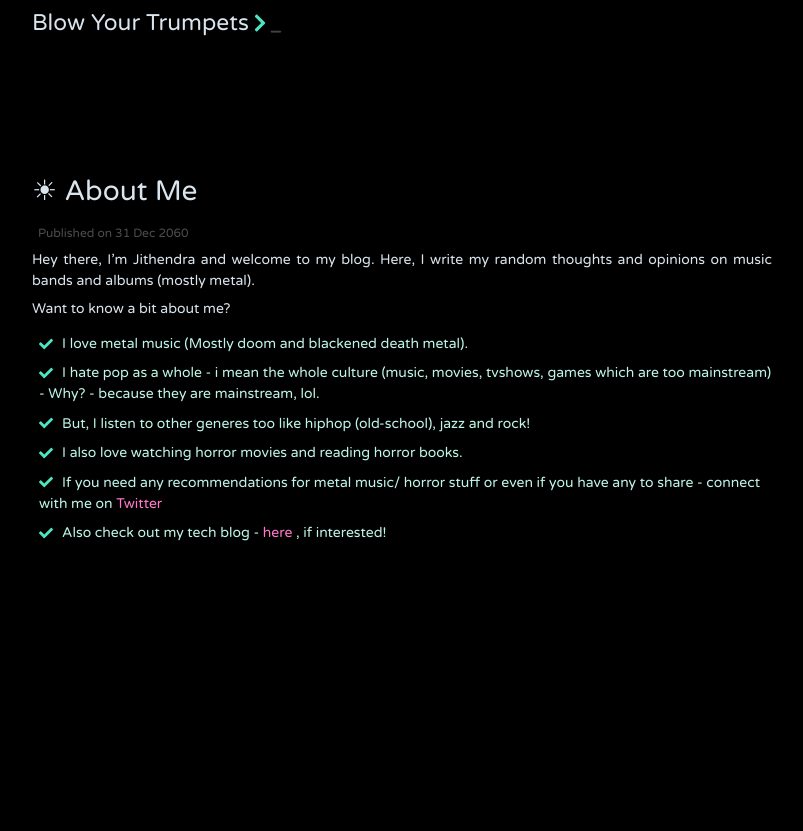
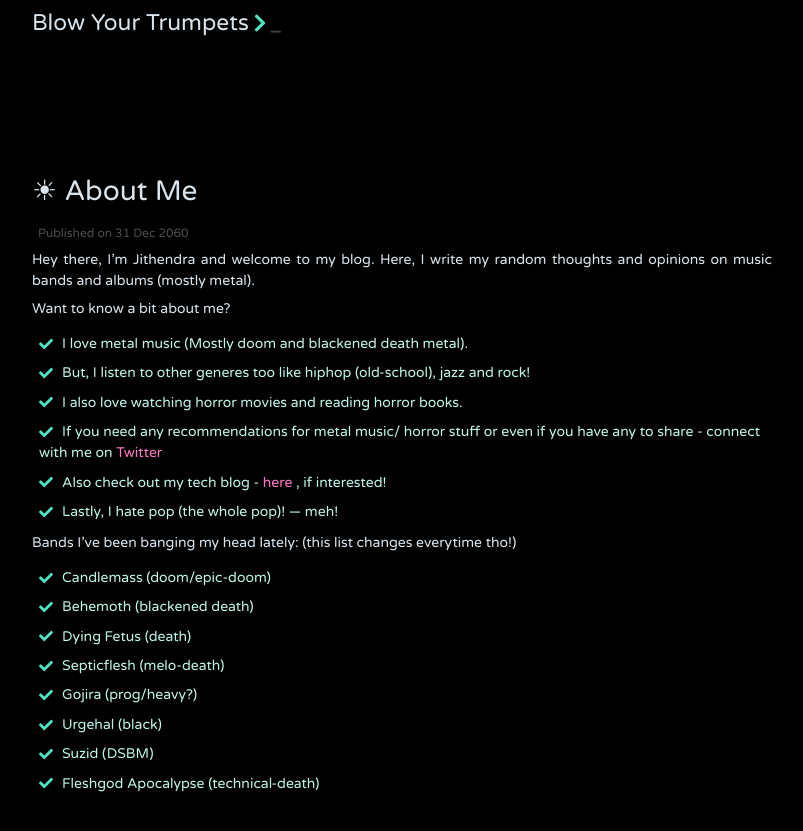
Before and after one commit to jithendrabsy/thoughts, a Jekyll site: the page built from _posts/2060-12-31-jbsy.md, in a window 1280 px wide. Shown: the top 831 px of the page, without its empty margins (238-1041 px from the left). Built offline with Jekyll 4.4.1, drawn with Linux system fonts in a browser that asks for light colours; nearby versions of some CDN libraries.

Commit message:
Update 2060-12-31-jbsy.md

```diff
--- a/_posts/2060-12-31-jbsy.md
+++ b/_posts/2060-12-31-jbsy.md
@@ -9,8 +9,19 @@ Hey there, I'm Jithendra and welcome to my blog. Here, I write my random thought
 
 Want to know a bit about me?
 - I love metal music (Mostly doom and blackened death metal).
-- I hate pop as a whole - i mean the whole culture (music, movies, tvshows, games which are too mainstream) - Why? - because they are mainstream, lol.
 - But, I listen to other generes too like hiphop (old-school), jazz and rock!
 - I also love watching horror movies and reading horror books.
 - If you need any recommendations for metal music/ horror stuff or even if you have any to share - connect with me on [Twitter](https://twitter.com/jithendrabsy)
 - Also check out my tech blog - [here](https://jithendrabsy.github.io/blog/) , if interested!
+- Lastly, I hate pop (the whole pop)! --- meh!
+
+
+Bands I've been banging my head lately: (this list changes everytime tho!)
+- Candlemass (doom/epic-doom)
+- Behemoth (blackened death)
+- Dying Fetus (death)
+- Septicflesh (melo-death)
+- Gojira (prog/heavy?)
+- Urgehal (black)
+- Suzid (DSBM)
+- Fleshgod Apocalypse (technical-death)
```
